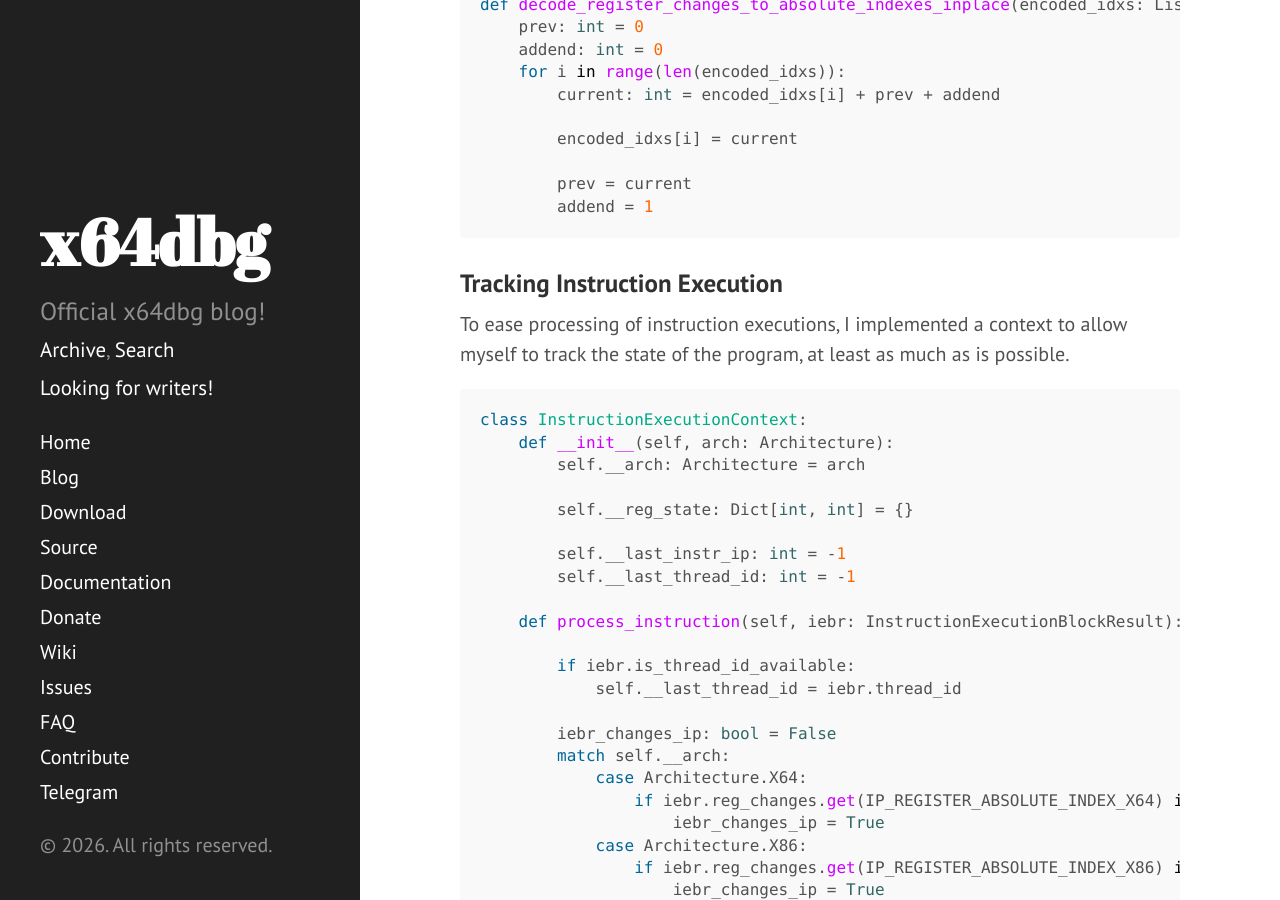
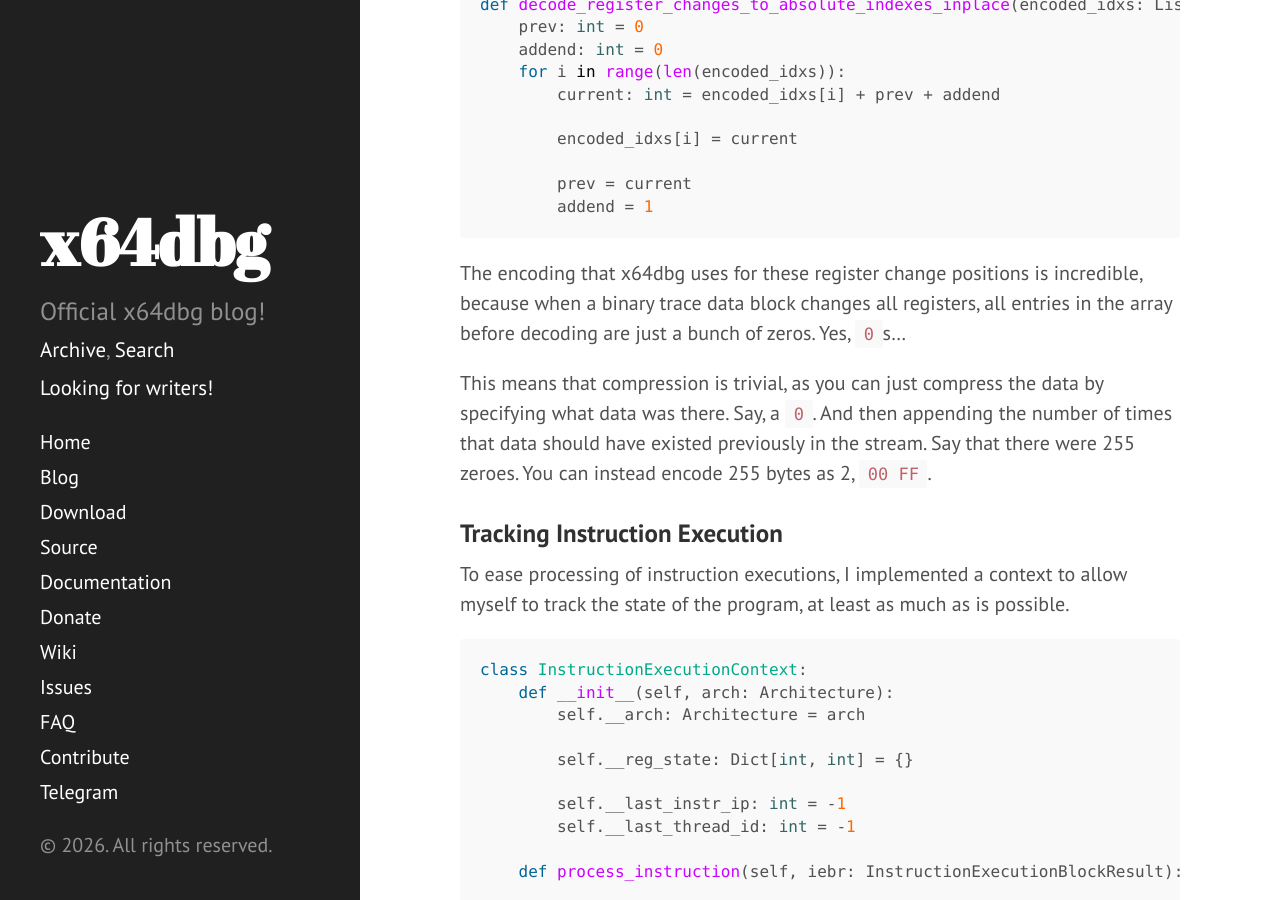
Before and after one commit to x64dbg/blog, a Jekyll site: the page built from _posts/2026-05-17-visualizing-x64dbg-trace-recordings.md, in a window 1280 px wide and 900 px high, scrolled down 5997 px. Built offline with Jekyll 4.4.1, drawn with Linux system fonts in a browser that asks for light colours; nearby versions of some CDN libraries; comment, search, counter and statistics services are not loaded.

Commit message:
Explain more about why the register change encoding is great for compression.

````diff
--- a/_posts/2026-05-17-visualizing-x64dbg-trace-recordings.md
+++ b/_posts/2026-05-17-visualizing-x64dbg-trace-recordings.md
@@ -177,6 +177,10 @@ def decode_register_changes_to_absolute_indexes_inplace(encoded_idxs: List[int])
         prev = current
         addend = 1
 ```
+
+The encoding that x64dbg uses for these register change positions is incredible, because when a binary trace data block changes all registers, all entries in the array before decoding are just a bunch of zeros. Yes, `0`s...
+
+This means that compression is trivial, as you can just compress the data by specifying what data was there. Say, a `0`. And then appending the number of times that data should have existed previously in the stream. Say that there were 255 zeroes. You can instead encode 255 bytes as 2, `00 FF`.
 
 ### Tracking Instruction Execution
 
````
